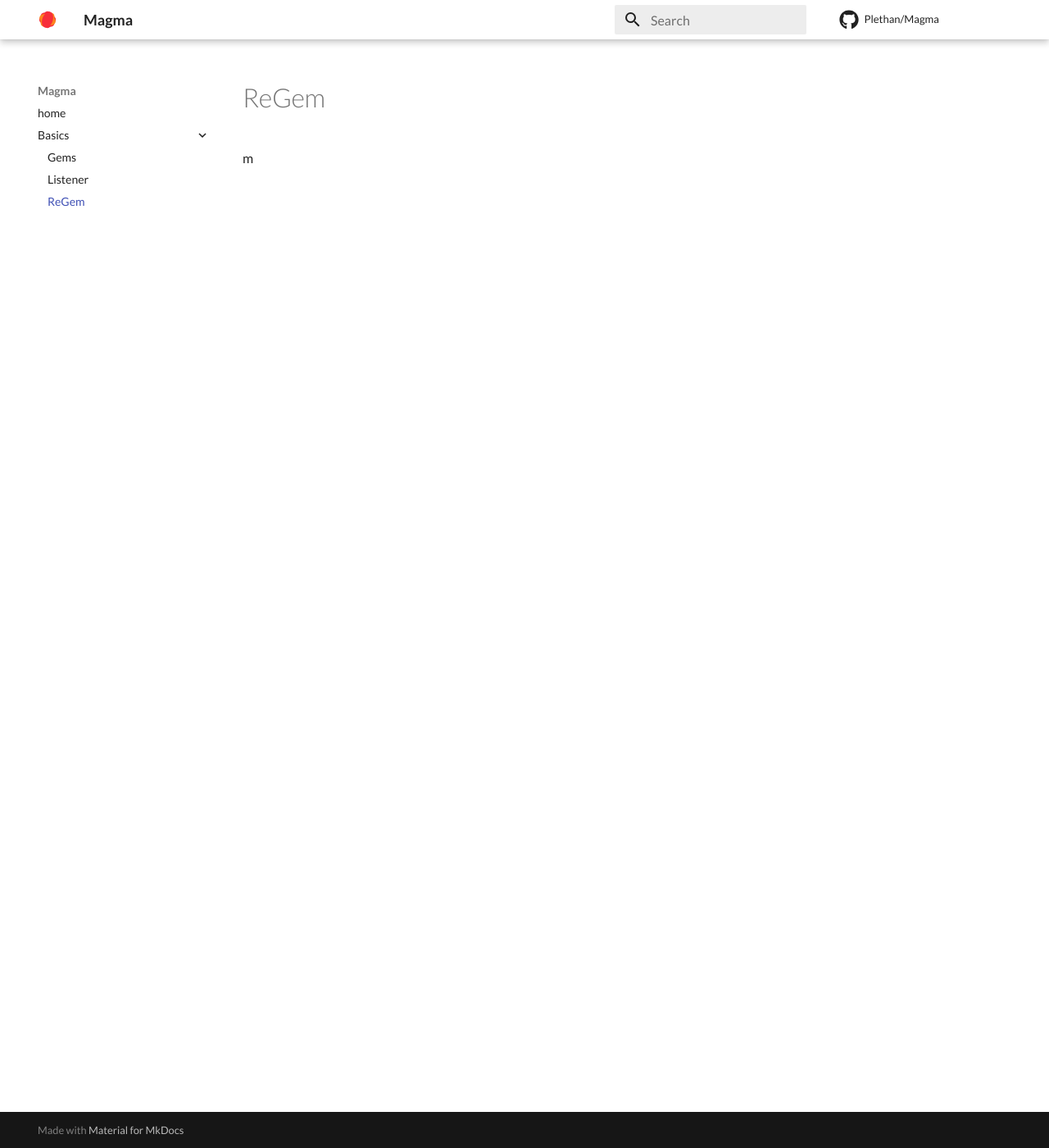
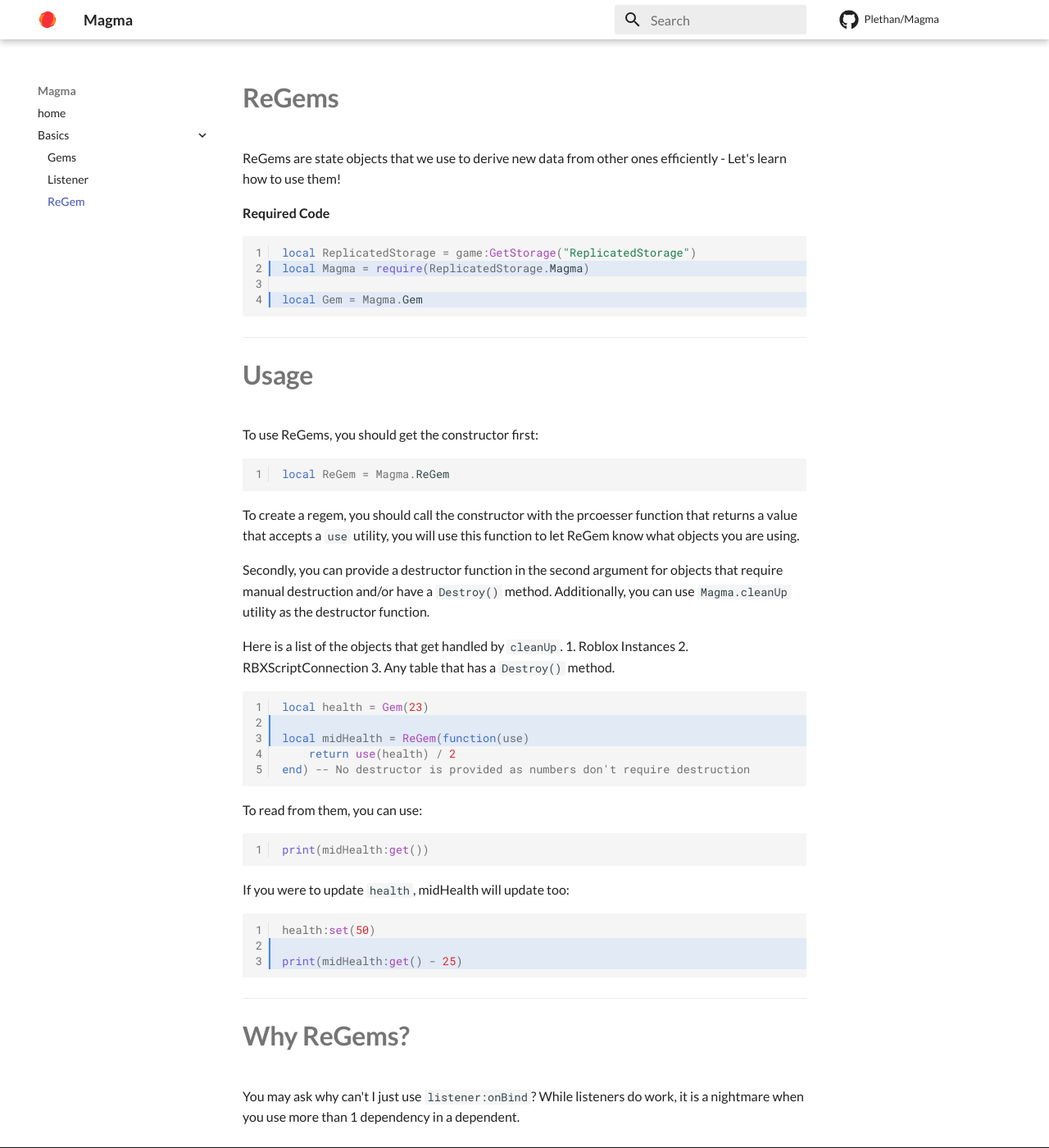
Before and after one commit to Plothan/Magma, an MkDocs documentation site: the page built from docs/Basics/ReGem.md, in a window 1280 px wide and 1400 px high. Shown: the whole window at 82% size. Built offline with MkDocs 1.6.1 and Material for MkDocs 9.7.7, drawn with Linux system fonts in a browser that asks for light colours; comment, search, counter and statistics services are not loaded.

Commit message:
doc updates

````diff
--- a/docs/Basics/ReGem.md
+++ b/docs/Basics/ReGem.md
@@ -1 +1,59 @@
-m
+# **ReGems**
+ReGems are state objects that we use to derive new data from other ones efficiently - Let's learn how to use them!
+
+**Required Code**
+```Lua linenums="1" hl_lines="2 4"
+
+local ReplicatedStorage = game:GetStorage("ReplicatedStorage")
+local Magma = require(ReplicatedStorage.Magma)
+
+local Gem = Magma.Gem
+```
+____
+
+# **Usage**
+
+To use ReGems, you should get the constructor first:
+
+```Lua linenums="1" hl_lines="2 3"
+
+local ReGem = Magma.ReGem
+```
+
+To create a regem, you should call the constructor with the prcoesser function that returns a value that accepts a `use` utility, you will use this function to let ReGem know what objects you are using.
+
+Secondly, you can provide a destructor function in the second argument for objects that require manual destruction and/or have a `Destroy()` method. Additionally, you can use `Magma.cleanUp` utility as the destructor function.
+
+Here is a list of the objects that get handled by `cleanUp`.
+1. Roblox Instances
+2. RBXScriptConnection
+3. Any table that has a `Destroy()` method.
+
+```Lua linenums="1" hl_lines="2 3"
+
+local health = Gem(23)
+
+local midHealth = ReGem(function(use)
+    return use(health) / 2
+end) -- No destructor is provided as numbers don't require destruction
+```
+
+To read from them, you can use:
+
+```Lua linenums="1" hl_lines="2 3"
+
+print(midHealth:get())
+```
+
+If you were to update `health`, midHealth will update too:
+```Lua linenums="1" hl_lines="2 3"
+
+health:set(50)
+
+print(midHealth:get() - 25)
+```
+______
+
+# **Why ReGems?**
+
+You may ask why can't I just use `listener:onBind`? While listeners do work, it is a nightmare when you use more than 1 dependency in a dependent.
````
Also changed, not shown: docs/Basics/Gems.md (+2 -1 lines), docs/Basics/Listeners.md (+56 -0 lines), 1 other file.
